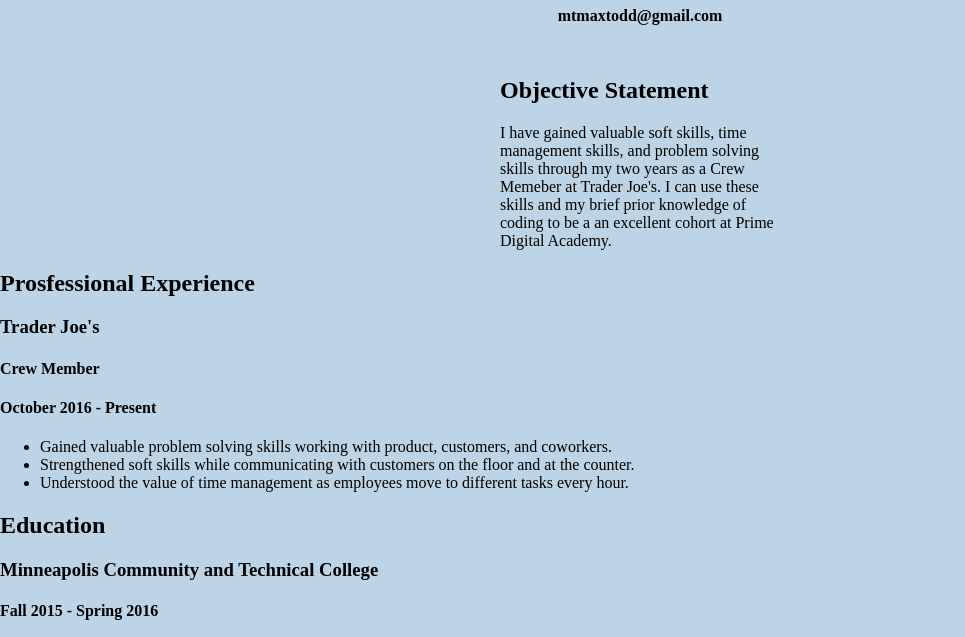
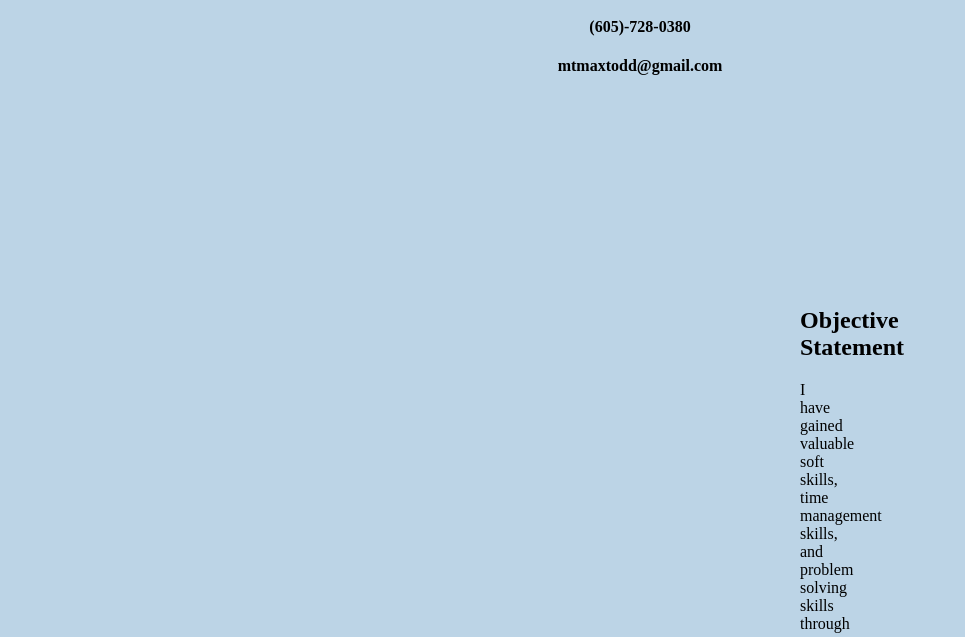
Before and after one commit to Maxwell1126/my_prime_resume, a plain HTML site: page index.html in a window 1280 px wide. Shown: the part 161-798 px from the top of the page, without its empty margins (0-965 px from the left). Drawn offline with Linux system fonts and the light colour scheme.

Commit message:
Update style.css

```diff
--- a/style.css
+++ b/style.css
@@ -3,6 +3,10 @@ body
   background-color:#bcd4e6;
   margin:0px;
   padding:0px;
+}
+.container
+{
+  margin:50px 300px;
 }
 .contact
 {
@@ -14,5 +18,5 @@ body
 }
 .objective
 {
-  margin:20px 500px;
+  margin:200px 500px;
 }
```
